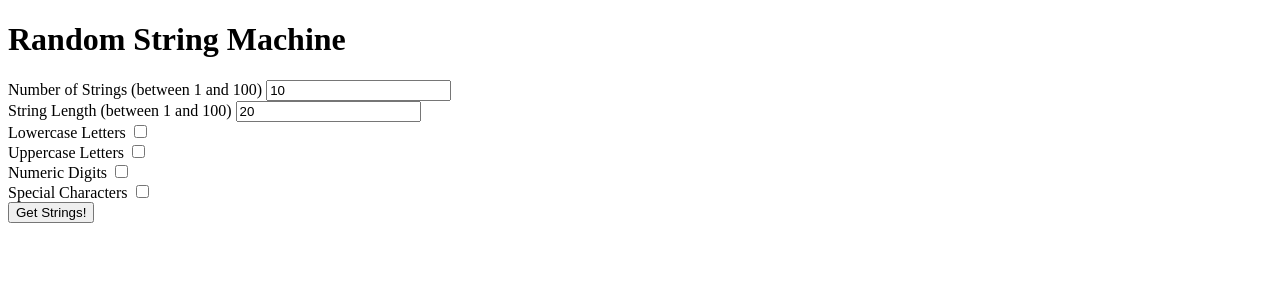
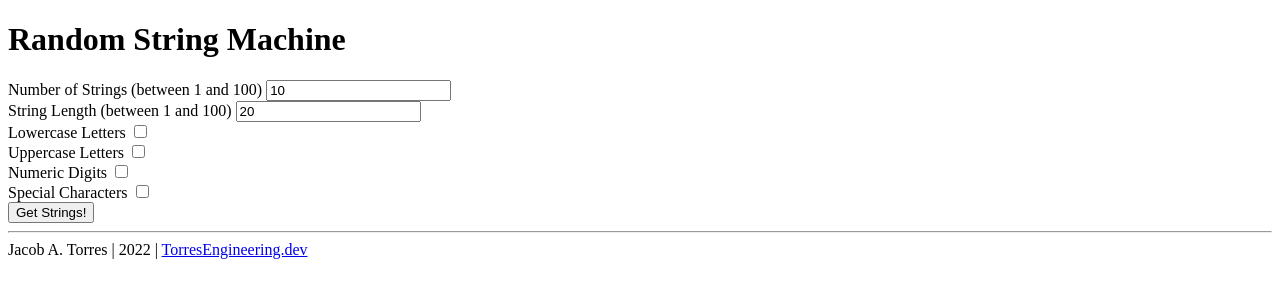
Before and after one commit to jacob-torres/Random-String-Machine, a Flask app: template templates/index.html in a window 1280 px wide. Shown: the top 300 px of the page. Run offline with Flask 2, Linux system fonts and the light colour scheme; the template is opened without the code that fills it, so the values that code supplies are empty.

Commit message:
Updated base template to include a separator and footer.

```diff
--- a/templates/base.html
+++ b/templates/base.html
@@ -8,7 +8,13 @@
         <h1>Random String Machine</h1>
 
         <div>
-            {% block content %}{% endblock %}
+            {% block content %}{% endblock content %}
         </div>
+        <hr>
+
+        <footer>
+            <span>Jacob A. Torres  |  2022  |  </span>
+            <span><a href="https://torresengineering.dev/">TorresEngineering.dev</a></span>
+        </footer>
     </body>
 </html>
```
